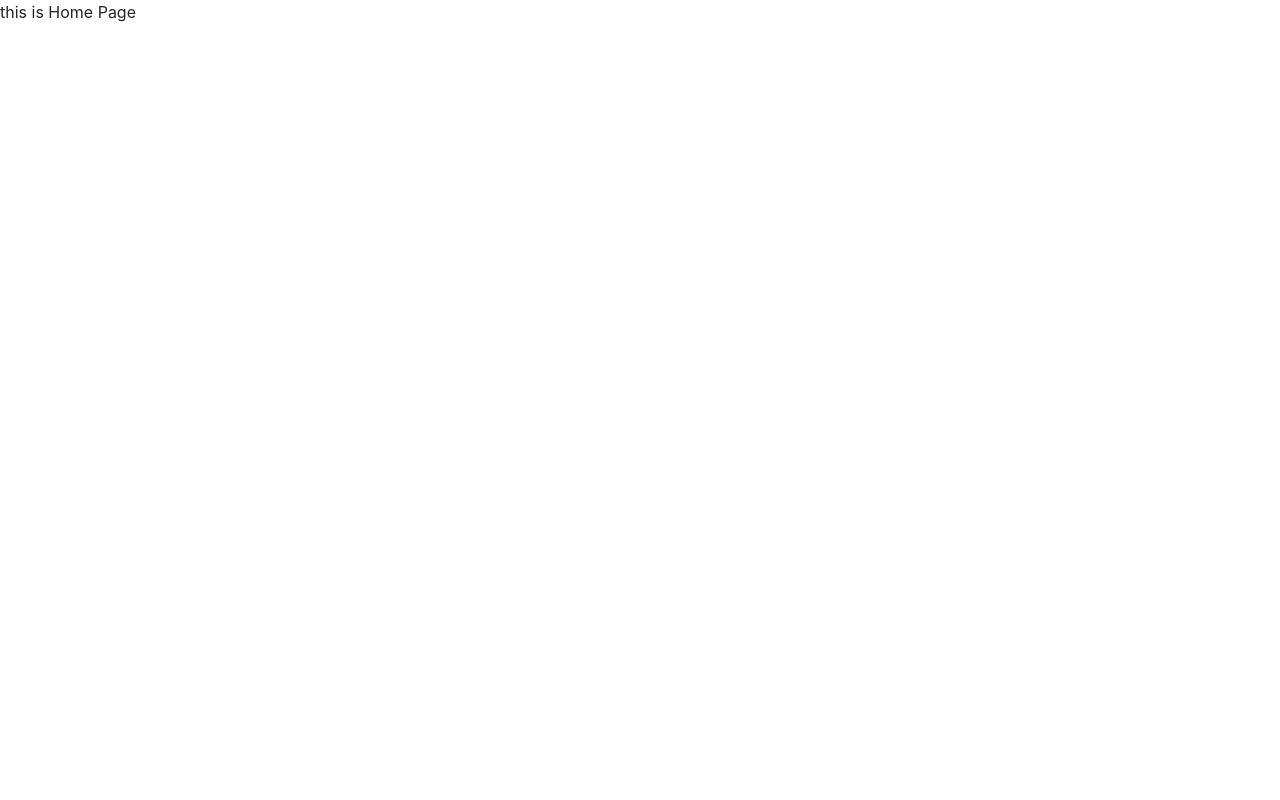
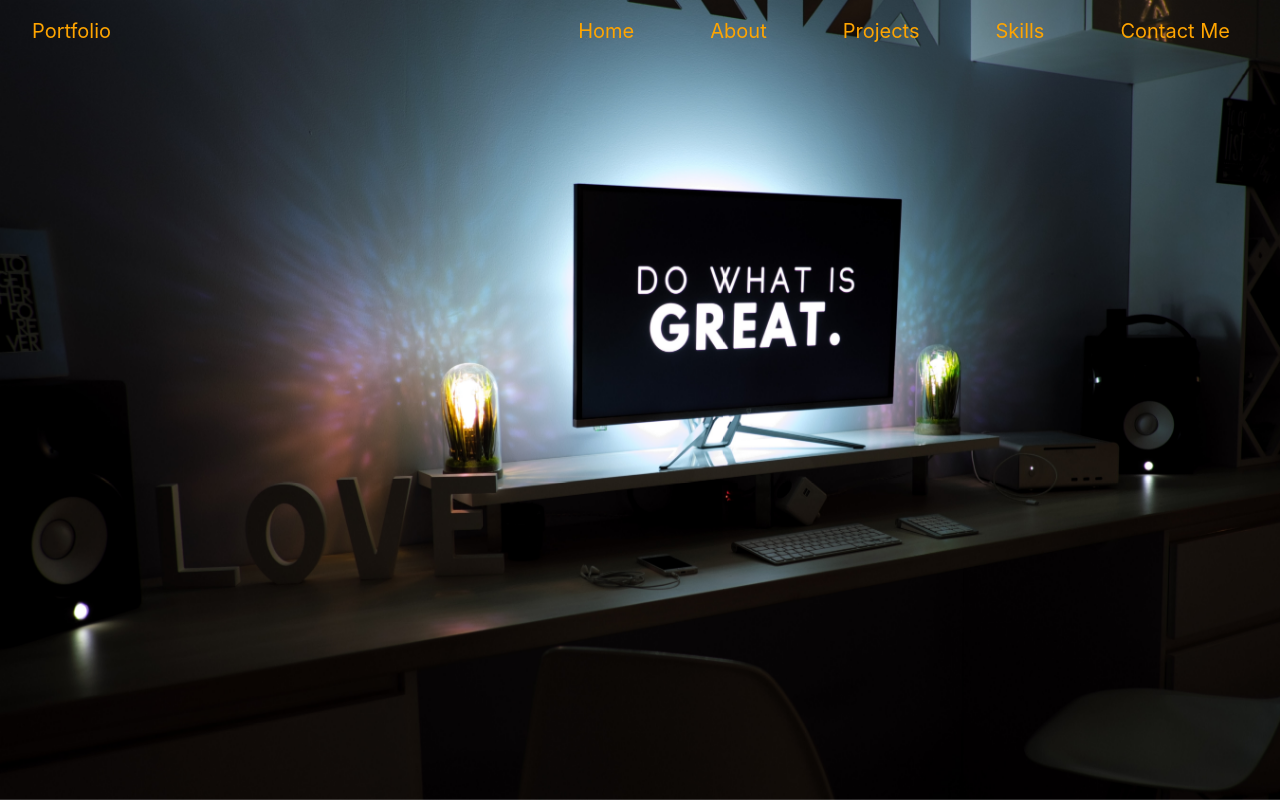
Before and after one commit to C-H-E-T-A-N/portfolio-website, a React (Create React App) app in the folder portfolio/: page / in a window 1280 px wide. Built offline with nearby package versions, Linux system fonts and the light colour scheme.

Commit message:
navbar and background image added

```diff
--- a/portfolio/public/index.html
+++ b/portfolio/public/index.html
@@ -10,6 +10,7 @@
       content="Web site created using create-react-app"
     />
     <link rel="apple-touch-icon" href="%PUBLIC_URL%/logo192.png" />
+
     <!--
       manifest.json provides metadata used when your web app is installed on a
       user's mobile device or desktop. See https://developers.google.com/web/fundamentals/web-app-manifest/
@@ -42,4 +43,5 @@
       To create a production bundle, use `npm run build` or `yarn build`.
     -->
   </body>
+  <script src="https://cdn.jsdelivr.net/npm/bootstrap@5.3.0-alpha3/dist/js/bootstrap.bundle.min.js" integrity="sha384-ENjdO4Dr2bkBIFxQpeoTz1HIcje39Wm4jDKdf19U8gI4ddQ3GYNS7NTKfAdVQSZe" crossorigin="anonymous"></script>
 </html>
--- a/portfolio/src/App.js
+++ b/portfolio/src/App.js
@@ -1,6 +1,8 @@
 // import logo from './logo.svg';
 import './App.css';
-import HomePage from './components/HomePage';
+import './components/style.css';
+import Header from './components/Header';
+
 function App() {
   return (
     // <div className="App">
@@ -19,8 +21,8 @@ function App() {
     //     </a>
     //   </header>
     // </div>
-    <div>
-      <HomePage/>
+    <div className='bimg'>
+      <Header/>
     </div>
   );
 }
--- /dev/null
+++ b/portfolio/src/components/Header.js
@@ -0,0 +1,77 @@
+import React from "react";
+import './style.css';
+function Header() {
+  const mystyle = {
+    paddingLeft:"30px",
+    fontSize:"20px",
+    display: "inline",
+    float: "right",
+    paddingRight:"30px",
+
+
+  };
+
+
+  return (
+    <>
+    <div>
+      <nav className="navbar navbar-expand-lg ">
+        <div className="container-fluid">
+          <a style={{paddingLeft:"20px",
+          color:"orange"}}
+           className="navbar-brand" href="/">
+            Portfolio
+          </a>
+          <button
+            className="navbar-toggler"
+            type="button"
+            data-bs-toggle="collapse"
+            data-bs-target="#navbarSupportedContent"
+            aria-controls="navbarSupportedContent"
+            aria-expanded="false"
+            aria-label="Toggle navigation"
+          >
+            <span className="navbar-toggler-icon"></span>
+          </button>
+          <div className="collapse navbar-collapse" id="navbarSupportedContent">
+            {/* ms-auto aligns items of ul to right
+                me-auto aligns items of ul to left
+              mx-auto aligns to centre */}
+            <ul className="navbar-nav ms-auto mb-2 mb-lg-0">
+              <li className="nav-item" style={mystyle}>
+                <a className="nav-link navcolor" aria-current="page" href="/">
+                  Home
+                </a>
+              </li>
+              <li className="nav-item" style={mystyle} >
+                <a className="nav-link navcolor" aria-current="page" href="/">
+                  About
+                </a>
+              </li>
+              <li className="nav-item" style={mystyle}>
+                <a className="nav-link navcolor" aria-current="page" href="/">
+                  Projects
+                </a>
+              </li>
+              <li className="nav-item" style={mystyle}>
+                <a className="nav-link navcolor" aria-current="page" href="/">
+                  Skills
+                </a>
+              </li>
+
+              <li className="nav-item" style={mystyle}>
+                <a className="nav-link navcolor" aria-current="page" href="/">
+                  Contact Me
+                </a>
+              </li>
+            </ul>
+          </div>
+        </div>
+      </nav>
+      </div>
+
+              </>
+  );
+}
+
+export default Header;
--- a/portfolio/src/components/HomePage.js
+++ /dev/null
@@ -1,11 +0,0 @@
-import React from 'react'
-
-function HomePage() {
-  return (
-    <div>
-      this is Home Page
-    </div>
-  )
-}
-
-export default HomePage
--- /dev/null
+++ b/portfolio/src/components/style.css
@@ -0,0 +1,22 @@
+.navcolor:hover{
+    color:white;
+    background: black;
+
+    border-radius:5px;
+}
+.navcolor
+{
+
+    border-radius:5px;
+    color: orange;
+}
+.navtrans{
+    background: transparent;
+}
+.bimg{
+    background-image: url('./images/1.jpg');
+    background-repeat: no-repeat;
+    background-attachment: fixed;
+    background-size: cover;
+    height: 100vh;
+  }
```
Also changed, not shown: portfolio/src/components/images/1.jpg (added).
